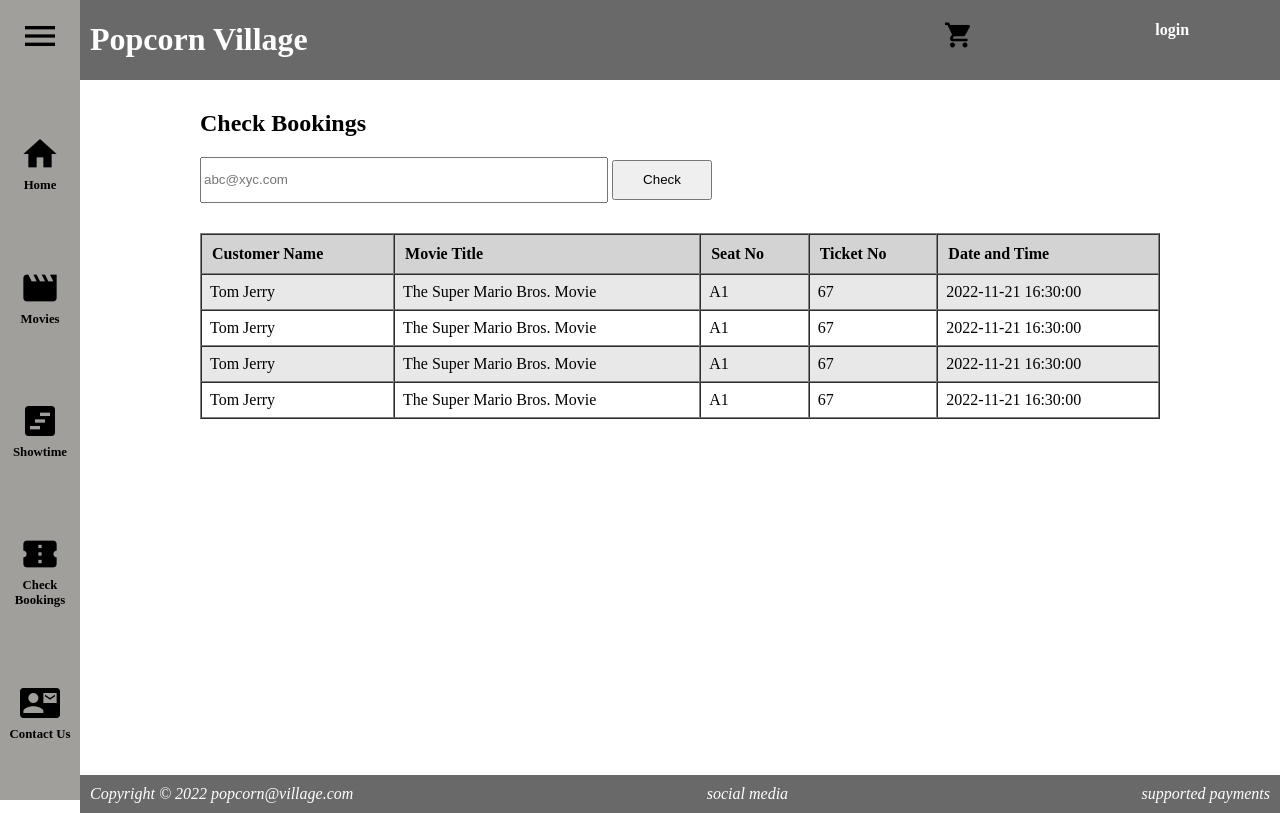
After one commit to JunHong11/IE4717_Proj_Popcorn_village, a PHP site: page /testing_htmls/check_bookings.html in a window 1280 px wide. The commit adds this page. Run offline with PHP 8.4, Linux system fonts and the light colour scheme.

Commit message:
Added check_bookings.php, create table for purchases and customers table.

```diff
--- a/header.php
+++ b/header.php
@@ -15,7 +15,7 @@
 			<i class="material-icons" style="font-size: 30px;">view_timeline</i>
 			<p>Showtime</p>
 		</a>
-		<a href="index.php">
+		<a href="check_bookings.php">
 			<i class="material-icons" style="font-size: 30px;">confirmation_number</i>
 			<p>Check Bookings</p>
 		</a>
--- /dev/null
+++ b/sql/create_customers.sql
@@ -0,0 +1,6 @@
+create table customers
+( rid int unsigned not null primary key,
+  email text not null,
+  custname text not null,
+  username text not null
+);
--- /dev/null
+++ b/sql/customers.csv
@@ -0,0 +1,3 @@
+1000,abc@hotmail.com,Tom,tom265
+1001,xyc@gmail.com,Jerry,jerry512
+1002,npc@yahoo.sg,Ben,ben10
--- /dev/null
+++ b/sql/purchases.csv
@@ -0,0 +1,5 @@
+1,1000,2101,A1,2022-11-01,14:30:00
+2,1000,2101,A2,2022-11-01,14:30:00
+3,1001,2103,F3,2022-11-05,20:30:00
+4,1002,2201,G5,2022-11-07,16:30:00
+5,1002,2202,H1,2022-11-08,16:30:00
--- /dev/null
+++ b/testing_htmls/check_bookings.html
@@ -0,0 +1,166 @@
+<!DOCTYPE html>
+<html lang="en">
+
+<head>
+    <title>Popcorn Village Example2</title>
+    <meta charset="utf-8">
+    <link rel="stylesheet" href="../css/layoutnavheadfoot.css">
+    <link rel="stylesheet" href="https://fonts.googleapis.com/icon?family=Material+Icons">
+	<style>
+		#contents {
+			margin: 30px auto 0;
+			width: 80%;
+			min-width:800px;
+			max-width: 1000px;
+		}
+		#check-form {
+			margin: 10px 0 30px 0;
+		}
+		#email-input {
+			width:400px;
+			height:40px;
+		}
+		#check-btn {
+			width:100px;
+			height:40px;
+		}
+		table{
+			border-spacing: 0px;
+			width: 100%;
+		}
+		th {
+			text-align: left;
+			padding: 10px;
+		}
+		td{
+			padding: 8px;
+		}
+		thead{
+			background-color: #d3d3d3;
+		}
+		tbody tr:nth-of-type(odd) {
+			background-color: #e9e8e8;
+		}
+	</style>
+</head>
+
+<body>
+	<div class="container">
+		<nav>
+			<a href="index.html">
+				<i class="material-icons" style="font-size: 40px;">menu</i>
+			</a>
+			<a href="index.html">
+				<i class="material-icons" style="font-size: 40px;">home</i>
+				<p>Home</p>
+			</a>
+			<a href="index.html">
+				<i class="material-icons" style="font-size: 40px;">movie</i>
+				<p>Movies</p>
+			</a>
+			<a href="index.html">
+				<i class="material-icons" style="font-size: 40px;">view_timeline</i>
+				<p>Showtime</p>
+			</a>
+			<a href="index.html">
+				<i class="material-icons" style="font-size: 40px;">confirmation_number</i>
+				<p>Check Bookings</p>
+			</a>
+			<a href="index.html">
+				<i class="material-icons" style="font-size: 40px;">contact_mail</i>
+				<p>Contact Us</p>
+			</a>
+		</nav>
+
+		<div id="rightcol">
+			<header>
+				<div id="headflex">
+					<div id="headcol">
+						<h1>Popcorn Village</h1>
+					</div>
+					<div id="headicons">
+						<!-- <h4>cart and social</h4> -->
+						<a href="index.html" style="display: inline-block; margin: 20px 0;">
+							<i class="material-icons" style="font-size: 30px; color: #000000;">shopping_cart</i>
+						</a>
+					</div>
+					<div id="shortlogin">
+						<h4>login</h4>
+					</div>
+				</div>
+			</header>
+
+			<!--contents-->
+			<div id="contents">
+				<h2><b>Check Bookings</b></h2>
+				<form method="post" action="check_booking.php" id="check-form" name="check-form">
+					<input type="text" id="email-input" name="email-input" placeholder="abc@xyc.com">
+					<input type="submit" id="check-btn" value="Check">
+				</form>
+
+				<table border="1">
+					<thead>
+						<tr>
+							<th>Customer Name</th>
+							<th>Movie Title</th>
+							<th>Seat No</th>
+							<th>Ticket No</th>
+							<th>Date and Time</th>
+						</tr>
+					</thead>
+
+					<tbody>
+						<!-- loop here -->
+						<tr>
+							<td>Tom Jerry</td>
+							<td>The Super Mario Bros. Movie</td>
+							<td>A1</td>
+							<td>67</td>
+							<td>2022-11-21 16:30:00</td>
+						</tr>
+
+						<tr>
+							<td>Tom Jerry</td>
+							<td>The Super Mario Bros. Movie</td>
+							<td>A1</td>
+							<td>67</td>
+							<td>2022-11-21 16:30:00</td>
+						</tr>
+
+						<tr>
+							<td>Tom Jerry</td>
+							<td>The Super Mario Bros. Movie</td>
+							<td>A1</td>
+							<td>67</td>
+							<td>2022-11-21 16:30:00</td>
+						</tr>
+
+						<tr>
+							<td>Tom Jerry</td>
+							<td>The Super Mario Bros. Movie</td>
+							<td>A1</td>
+							<td>67</td>
+							<td>2022-11-21 16:30:00</td>
+						</tr>
+					</tbody>
+				</table>
+			</div>
+			<!--end of contents-->
+
+			<footer>
+				<div id="footflex">
+					<div class="footercol">
+						<i>Copyright &copy; 2022 popcorn@village.com</i>
+					</div>
+					<div class="footercol">
+						<i>social media</i>
+					</div>
+					<div class="footercol">
+						<i>supported payments</i>
+					</div>
+				</div>
+			</footer>
+		</div> <!--close rightcol div-->
+	</div> <!--close container div-->
+</body>
+</html>
```
Also changed, not shown: check_bookings.php (added, +92 -0 lines), css/check_bookings.css (added, +36 -0 lines), sql/create_purchases.sql (added, +8 -0 lines). Lines whose indentation alone changed are shown as unchanged.
